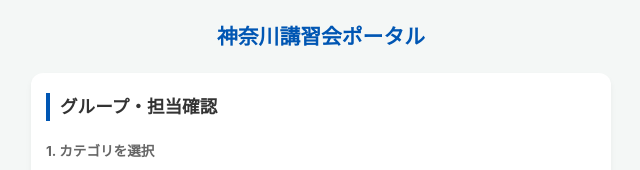
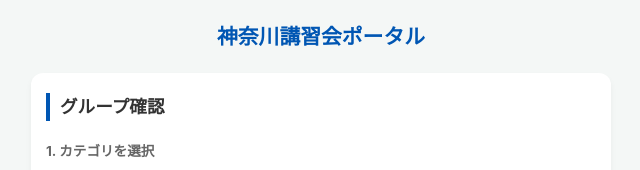
Before and after one commit to coachmasuacademy-alt/kanagawa-seminar, a plain HTML site: page index.html in a window 1280 px wide. Shown: the top 170 px of the page, without its empty margins (319-959 px from the left). Drawn offline with Linux system fonts and the light colour scheme; no server answers.

```diff
--- a/index.html
+++ b/index.html
@@ -90,7 +90,7 @@
     <h1>神奈川講習会ポータル</h1>
 
     <section>
-        <h2>グループ・担当確認</h2>
+        <h2>グループ確認</h2>
         <div class="search-box">
             <div class="search-label">1. カテゴリを選択</div>
             <select id="searchCategory" onchange="updateFilterData()">
```
